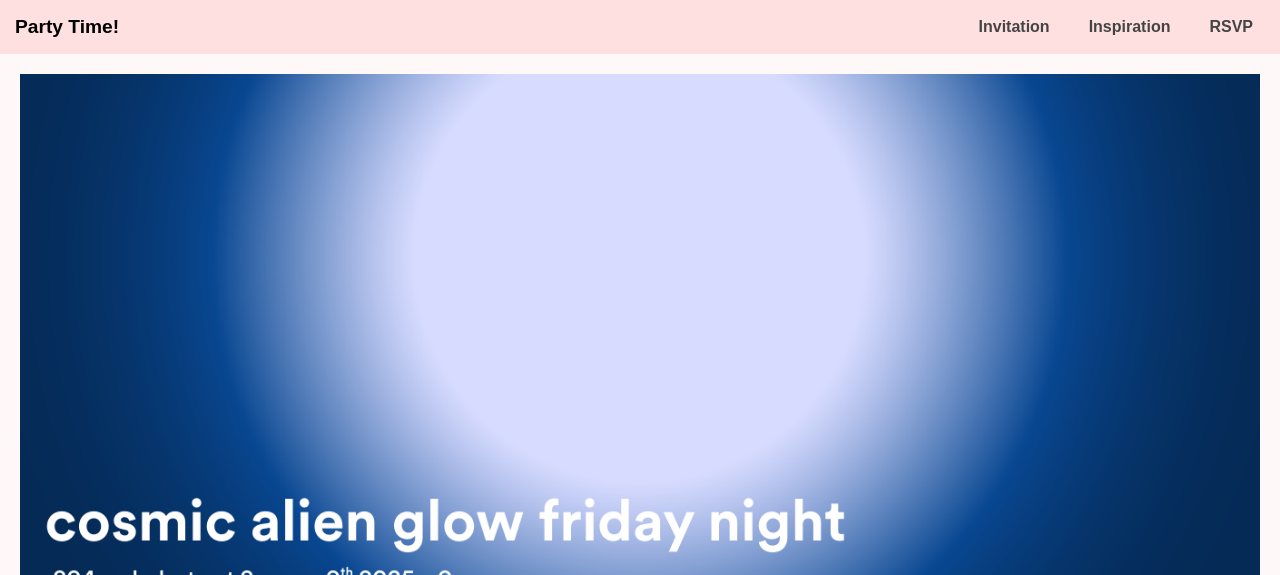
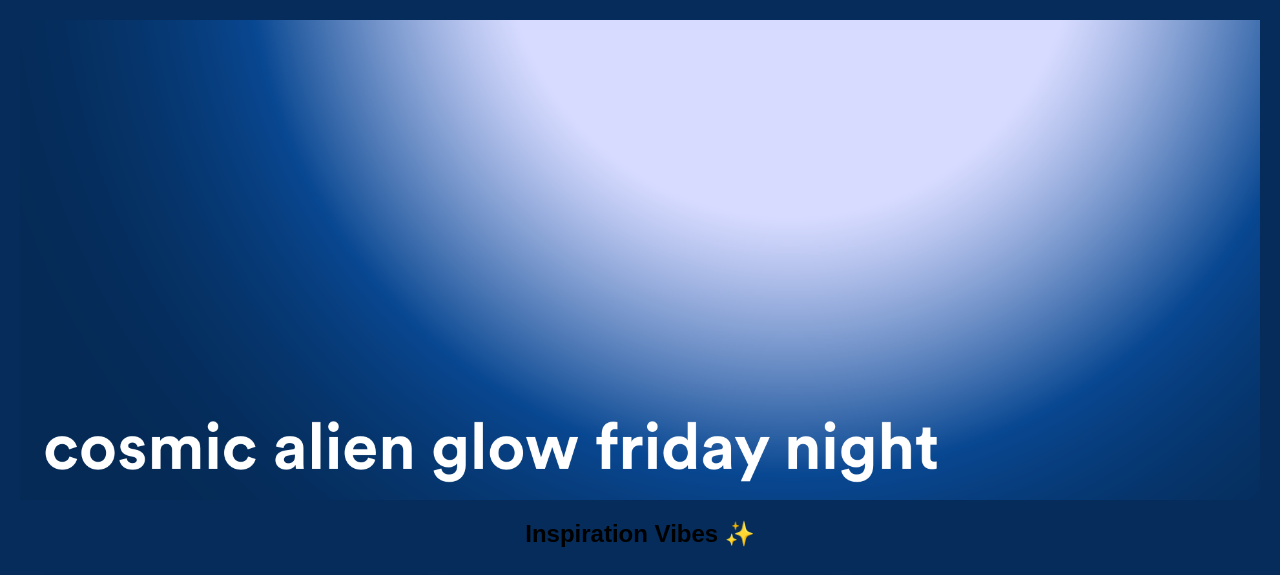
Before and after one commit to alyssaanastasi/party, a Flask app: page / in a window 1280 px wide. Shown: the top 575 px of the page. Run offline with Flask 3, Linux system fonts and the light colour scheme.

Commit message:
some updates:

```diff
--- a/app.py
+++ b/app.py
@@ -4,11 +4,11 @@
 
 @app.route("/")
 def invitation():
-    return render_template("invitation.html")
+    return render_template("invitation.html", hide_navbar=True)
 
 @app.route("/inspiration")
 def inspiration():
-    return render_template("inspiration.html")
+    return render_template("inspiration.html", hide_navbar=False)
 
 @app.route("/rsvp", methods=["GET", "POST"])
 def rsvp():
@@ -17,7 +17,7 @@
     if request.method == "POST":
         name = request.form.get("name")
         response = request.form.get("response")
-    return render_template("rsvp.html", name=name, response=response)
+    return render_template("rsvp.html", name=name, response=response, hide_navbar=False)
 
 if __name__ == "__main__":
     app.run(debug=True)
--- a/docs/index.html
+++ b/docs/index.html
@@ -8,26 +8,6 @@
 </head>
 <body>
 
-    <nav class="navbar">
-    <div class="logo">Party Time!</div>
-    <div class="menu-icon" onclick="toggleMenu()">
-        &#9776;
-    </div>
-    <div class="nav-links">
-        <a href="/">Invitation</a>
-        <a href="/inspiration">Inspiration</a>
-        <a href="/rsvp">RSVP</a>
-    </div>
-</nav>
-
-
-    <script>
-        function toggleMenu() {
-            const menu = document.querySelector('.nav-links');
-            menu.classList.toggle('active');
-        }
-    </script>
-
 
 <main>
     {% block content %}{% endblock %}
--- a/docs/invitation.html
+++ b/docs/invitation.html
@@ -2,11 +2,34 @@
 {% block title %}You're Invited!{% endblock %}
 {% block content %}
 <section class="invitation-banner">
-    <img src="/static/images/invitation_banner.png" alt="You're Invited!">
+    <img src="/static/images/plain_banner.png" alt="You're Invited!">
 </section>
-<section class="invitation-details">
-    <p>Join us for an unforgettable night of fun, food, and friends.</p>
-    <p><strong>When:</strong> Saturday, May 18th at 7:00 PM</p>
-    <p><strong>Where:</strong> 123 Party Lane, Celebration City</p>
+
+<section class="gallery">
+    <h2>Inspiration Vibes ✨</h2>
+    <img src="{{ url_for('static', filename='images/inspo1.jpg') }}" alt="inspo1">
+    <img src="{{ url_for('static', filename='images/inspo2.jpg') }}" alt="inspo2">
+    <img src="{{ url_for('static', filename='images/inspo3.jpg') }}" alt="inspo3">
+</section>
+
+<section class="rsvp-form">
+    <h2>RSVP 💌</h2>
+    <form method="POST">
+        <input type="text" name="name" placeholder="Your Name" required>
+        <select name="response" required>
+            <option value="" disabled selected>Will you be attending?</option>
+            <option value="Yes">Yes, can't wait!</option>
+            <option value="No">Sorry, can't make it</option>
+            <option value="Maybe">Maybe, I'll let you know</option>
+        </select>
+        <br>
+        <button type="submit">Submit RSVP</button>
+    </form>
+
+    {% if name and response %}
+        <div class="confirmation">
+            Thanks {{ name }}! Your RSVP ("{{ response }}") has been received 💌
+        </div>
+    {% endif %}
 </section>
 {% endblock %}
--- a/static/style.css
+++ b/static/style.css
@@ -3,90 +3,20 @@
     font-family: 'Arial', sans-serif;
     margin: 0;
     padding: 0;
-    background-color: #fff8f8;
+    background-color: #052c5a
+
+    ;
 }
 
 main {
     padding: 20px;
 }
 
-/* Base styles for navbar */
-.navbar {
-    background-color: #ffe0e0;
-    padding: 10px 15px;
-    display: flex;
-    justify-content: space-between;
-    align-items: center;
-    position: relative;
-}
-
-.navbar .logo {
-    font-weight: bold;
-    font-size: 1.2em;
-}
-
-.navbar a {
-    text-decoration: none;
-    color: #444;
-    font-weight: bold;
-    padding: 8px 12px;
-    border-radius: 6px;
-    transition: background-color 0.2s ease-in-out;
-}
-
-/* Styling for the hamburger menu */
-.menu-icon {
-    display: none; /* Hide it by default */
-    font-size: 2em;
-    cursor: pointer;
-}
-
-.nav-links {
-    display: flex;
-    gap: 15px;
-}
-
-.nav-links a {
-    padding: 8px 12px;
-}
-
-.nav-links.active {
-    display: block;
-}
-
-/* Mobile Styles */
-@media (max-width: 600px) {
-    .nav-links {
-        display: none;
-        position: absolute;
-        top: 60px; /* Place below navbar */
-        right: 0;
-        background-color: #ffe0e0;
-        padding: 10px;
-        width: 100%;
-        text-align: center;
-    }
-
-    .menu-icon {
-        display: block; /* Show the hamburger menu icon on mobile */
-    }
-
-    .nav-links a {
-        display: block;
-        padding: 10px;
-        border-top: 1px solid #ddd;
-    }
-
-    .nav-links a:hover {
-        background-color: #ffd0d0;
-    }
-}
-
 
 /* Banner Image */
 .invitation-banner img {
     width: 100%;
-    height: auto;
+    height: 60vh;
     display: block;
     object-fit: cover;
     align-items: center;
@@ -95,7 +25,7 @@
 /* Invitation Details */
 .invitation-details {
     padding: 20px;
-    background-color: #06356c;
+    background-color: #152744;
     text-align: center;
     font-size: 1.1em;
 }
```
Also changed, not shown: static/images/invitation_banner.png (deleted), static/images/plain_banner.png (added).
